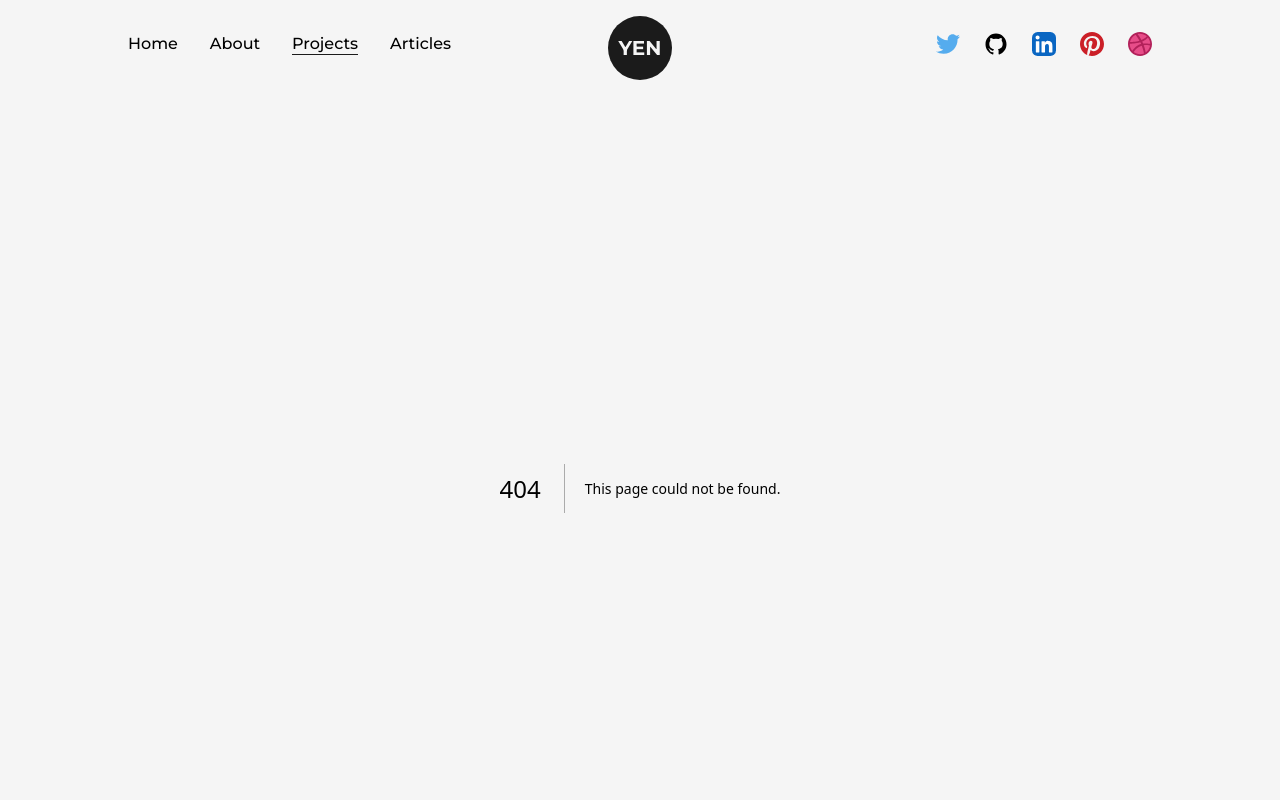
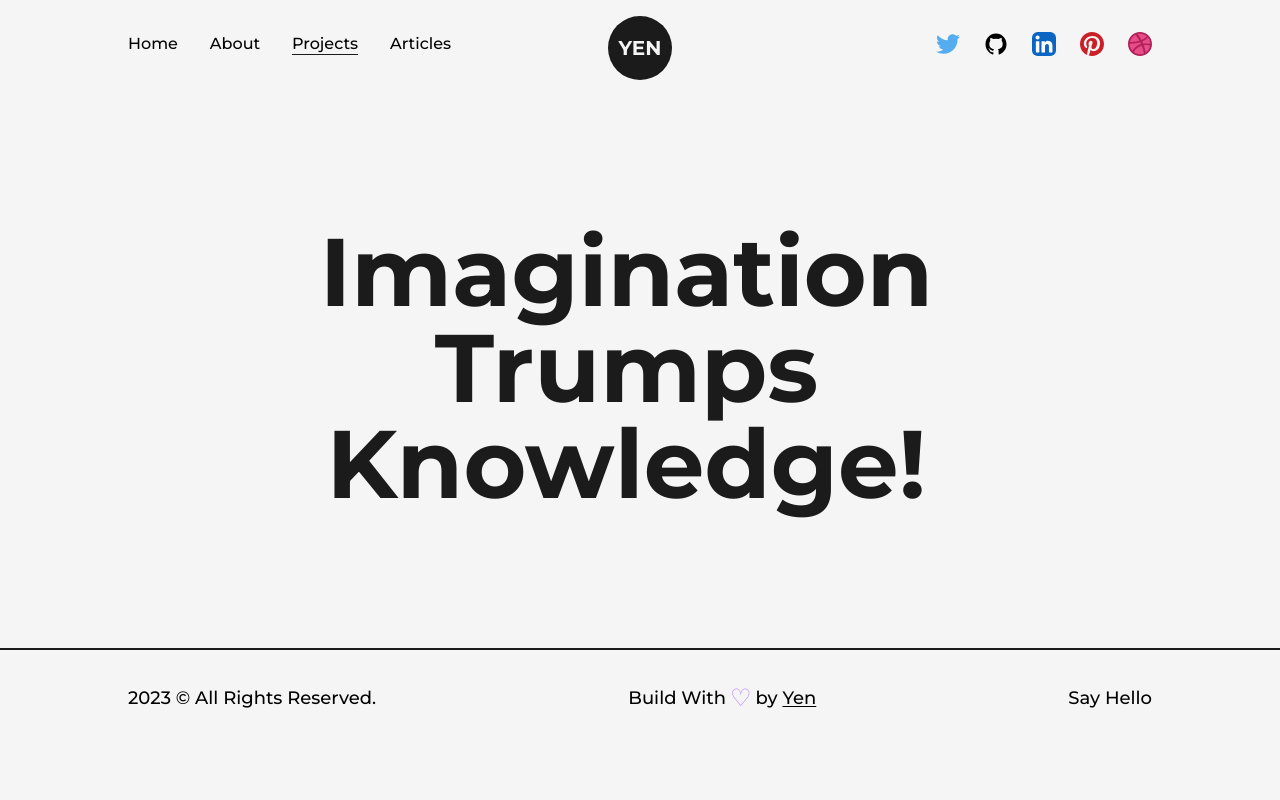
Before and after one commit to Monles/Next.js-Developer-Portfolio, a Next.js app: page /projects in a window 1280 px wide. Before the commit this address had no page. Shown: the top 800 px of the page. Built offline with nearby package versions, Linux system fonts and the light colour scheme.

Commit message:
projects

```diff
--- /dev/null
+++ b/src/pages/projects.js
@@ -0,0 +1,22 @@
+import Head from 'next/head'
+import React from 'react'
+import Layout from '../components/Layout'
+import AnimatedText from '../components/AnimatedText'
+
+const projects = () => {
+  return (
+    <>
+      <Head>
+        <title>Yen | Projects Page</title>
+        <meta name='description' content='any description' />
+      </Head>
+      <main>
+        <Layout>
+          <AnimatedText text='Imagination Trumps Knowledge!' />
+        </Layout>
+      </main>
+    </>
+  )
+}
+
+export default projects
```
